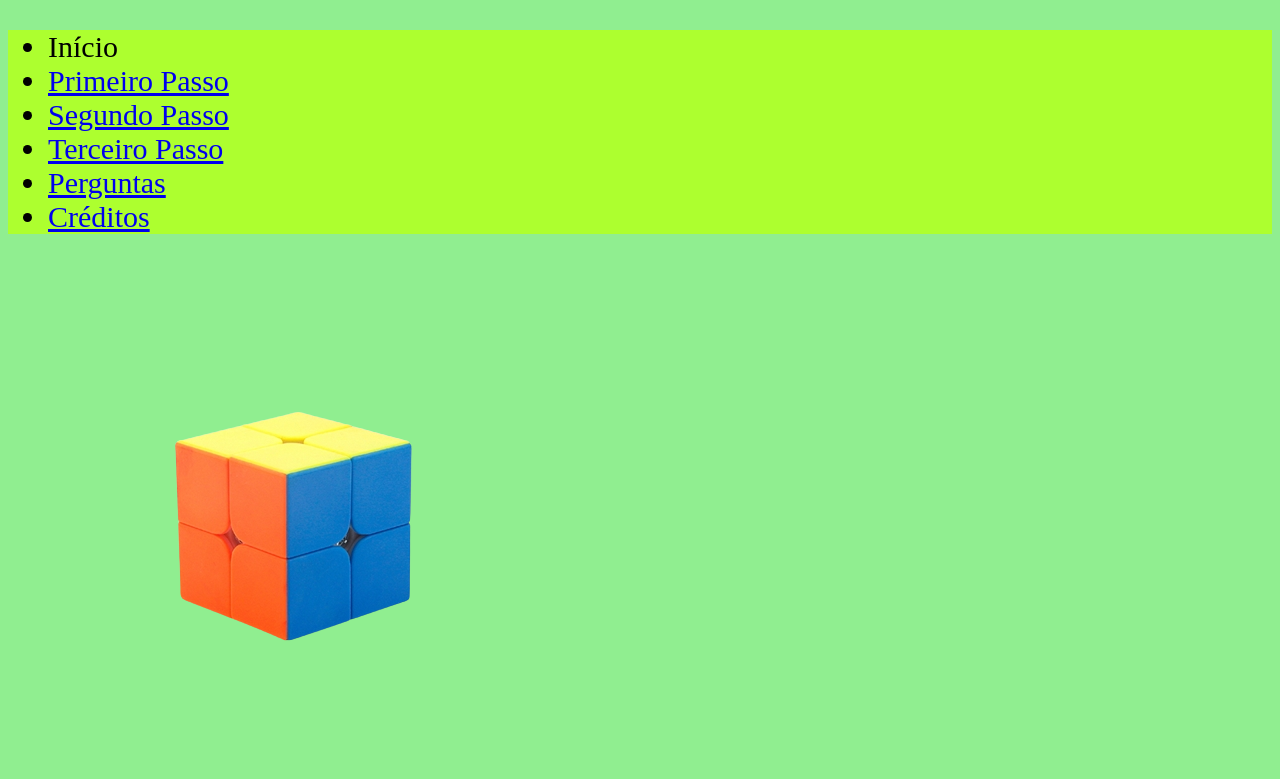
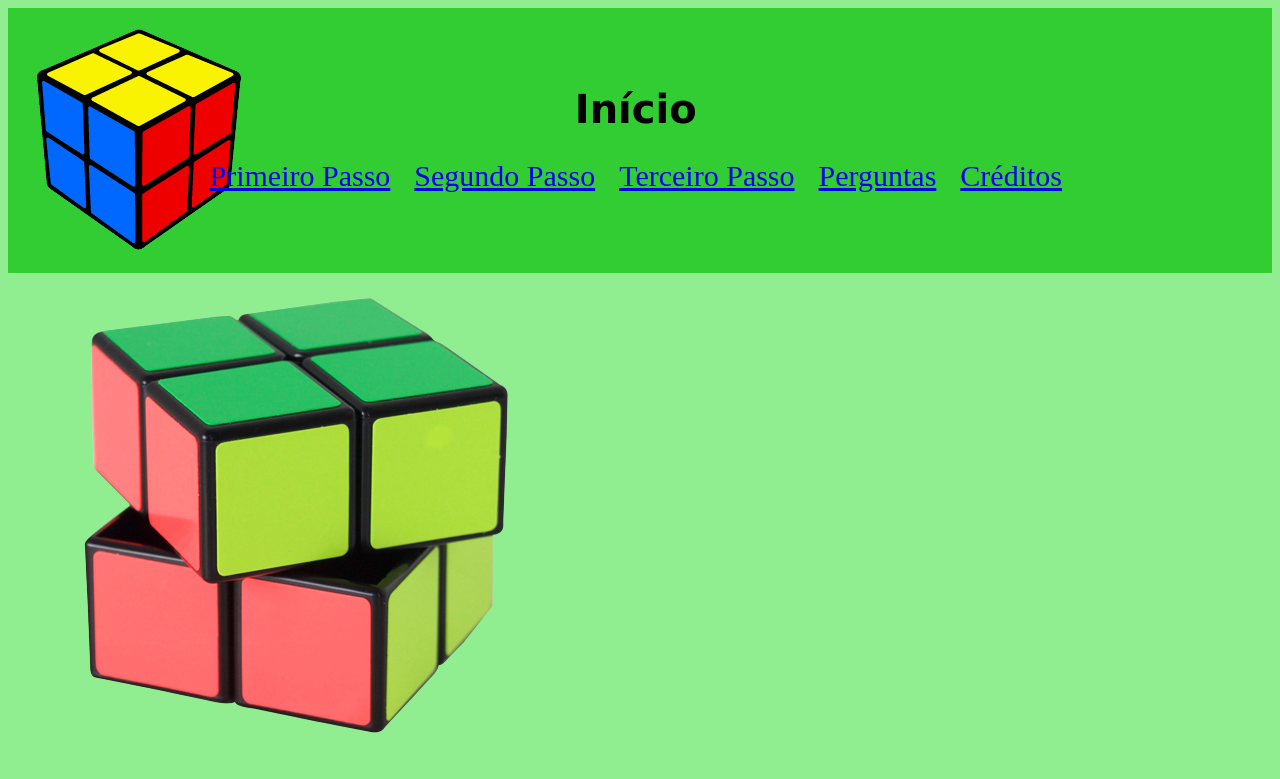
Before and after one commit to Marquit0kk2a/Ceep, a plain HTML site: page index.html in a window 1280 px wide. Shown: the top 779 px of the page. Drawn offline with Linux system fonts and the light colour scheme.

Commit message:
Add files via upload

```diff
--- /dev/null
+++ b/index.css
@@ -0,0 +1,40 @@
+body {
+    background-color: lightgreen;
+  }
+
+  h1 {
+    color: red;
+    text-align: center;
+  }
+
+  p {
+    font-family: verdana;
+    font-size: 20px;
+  }
+
+  h2 {
+    color: yellow;
+  }
+
+  header {
+    background-color: limegreen;
+    position: relative;
+  }
+
+  header ul {
+    position: absolute;
+    right: 200px;
+    top: 35px;
+  }
+
+  header li {
+    display: inline;
+    margin: 15px 10px 15px 10px;
+    font-size: 30px;
+  }
+
+  header h1 {
+    color: black;
+    font-family: verdana;
+    font-size: 40px;
+  }
--- a/index.html
+++ b/index.html
@@ -6,7 +6,7 @@
   <meta http-equiv="X-UA-Compatible" content="IE=edge">
   <meta name="viewport" content="width=device-width, initial-scale=1.0">
   <title>Como Montar Cubo Mágico 2x2</title>
-  <link href="marc.css" rel="stylesheet" type="text/css" />
+  <link href="index.css" rel="stylesheet" type="text/css" />
   <style>
 div.relative {
   position: relative;
@@ -18,8 +18,9 @@ div.relative {
 <body>
   <header>
     <div class="Home"></div>
+    <img src="cubomagicologo.png" alt="Cubo Magico logo">
     <ul>
-      <li>Início</li>
+      <h1>Início</h1>
       <li><a href="#capitulo1">Primeiro Passo</a></li>
       <li><a href="#capitulo2">Segundo Passo</a></li>
       <li><a href="#capitulo3">Terceiro Passo</a></li>
@@ -28,7 +29,7 @@ div.relative {
     </ul>
   </header>
   <div class="relative">
-  <img src="cubo.png" alt="Cubo Mágico">
+  <img src="cubomagico.png" alt="Cubo Mágico">
   </div>
 
   <a name="capitulo1">
@@ -64,7 +65,7 @@ div.relative {
     <label for="não">não</label>
   </form>
   <p>Caso não tenha entendido:</p>
-  <a href="https://www.youtube.com/watch?v=SOiLoQCIpr8">Aqui uma ajuda! :)</a>
+  <a href="https://www.youtube.com/watch?v=bCn8TajrPqc">Uma Ajuda Caso Não Tenha Entendido</a>
 
   <a name="capitulo5">
   <p>Créditos: Marquit0</p>
```
Also changed, not shown: cubomagico.png (added), cubomagicologo.png (added).
